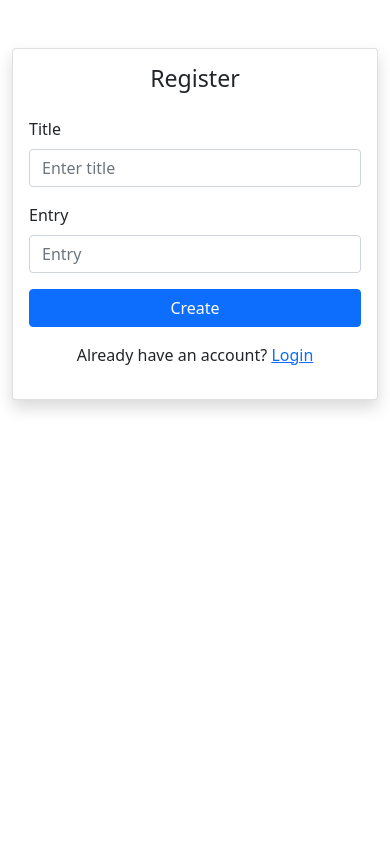
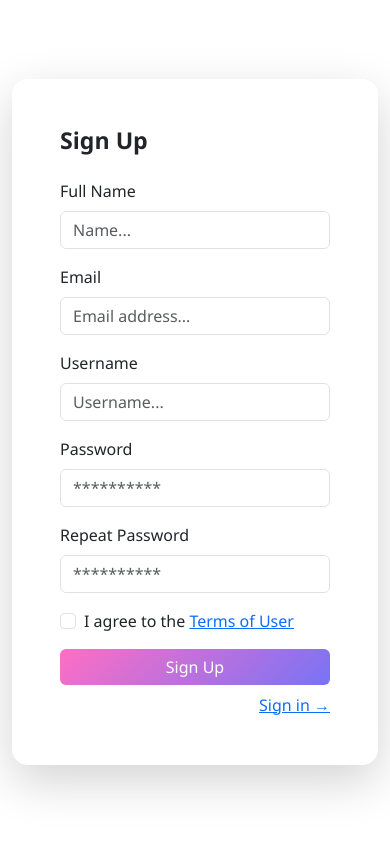
Before and after one commit to ritajaghosh/website_task, a PHP site: page /registration.php in a window 390 px wide. Run offline with PHP 8.4, Linux system fonts and the light colour scheme.

Commit message:
first commit

```diff
--- a/registration.php
+++ b/registration.php
@@ -1,38 +1,117 @@
 <!DOCTYPE html>
 <html lang="en">
 <head>
-    <meta charset="UTF-8">
-    <meta name="viewport" content="width=device-width, initial-scale=1.0">
-    <link href="https://cdn.jsdelivr.net/npm/bootstrap@5.0.2/dist/css/bootstrap.min.css" rel="stylesheet" integrity="sha384-EVSTQN3/azprG1Anm3QDgpJLIm9Nao0Yz1ztcQTwFspd3yD65VohhpuuCOmLASjC" crossorigin="anonymous">
-    <title>Registration</title>
+  <meta charset="UTF-8" />
+  <meta name="viewport" content="width=device-width, initial-scale=1.0"/>
+  <title>Sign Up</title>
+  <link href="https://cdn.jsdelivr.net/npm/bootstrap@5.3.3/dist/css/bootstrap.min.css" rel="stylesheet" />
+  <style>
+    body, html {
+      height: 100%;
+      margin: 0;
+      font-family: 'Segoe UI', sans-serif;
+    }
+
+    .container-fluid {
+      height: 100vh;
+    }
+
+    .bg-image {
+      background: linear-gradient(
+          rgba(220, 0, 140, 0.5),
+          rgba(76, 0, 130, 0.5)
+        ),
+        url('assets/ritaja10');
+      background-size: cover;
+      background-position: center;
+      border-radius: 0 0.5rem 0.5rem 0;
+    }
+
+    .form-container {
+      background-color: #fff;
+      padding: 3rem;
+      height: 100%;
+      display: flex;
+      flex-direction: column;
+      justify-content: center;
+      border-radius: 0.5rem 0 0 0.5rem;
+    }
+
+    .btn-gradient {
+      background: linear-gradient(135deg, #ff6ec4, #7873f5);
+      color: #fff;
+      border: none;
+    }
+
+    .btn-gradient:hover {
+      opacity: 0.9;
+    }
+
+    .form-check-label a {
+      text-decoration: underline;
+    }
+
+    @media (max-width: 768px) {
+      .bg-image {
+        display: none;
+      }
+
+      .form-container {
+        border-radius: 0.5rem;
+      }
+    }
+  </style>
 </head>
 <body>
-    <div class="container">
-        <div class="row justify-content-center mt-5">
-        <div class="col-md-6">
-            <div class="card shadow">
-            <div class="card-body">
-                <h3 class="text-center mb-4">Register</h3>
-                <form>
 
-                <div class="mb-3">
-                    <label for="email" class="form-label">Title</label>
-                    <input type="title" class="form-control" id="email" placeholder="Enter title" required>
-                </div>
-                <div class="mb-3">
-                    <label for="password" class="form-label">Entry</label>
-                    <input type="Entry" class="form-control" id="entry" placeholder="Entry" required>
-                </div>
+  <div class="container-fluid d-flex justify-content-center align-items-center">
+    <div class="row shadow-lg rounded-4 overflow-hidden w-100" style="max-width: 1000px;">
 
-                <div class="d-grid">
-                    <button type="submit" class="btn btn-primary">Create</button>
-                </div>
-                </form>
-                <p class="text-center mt-3">Already have an account? <a href="#">Login</a></p>
-            </div>
-            </div>
-        </div>
-        </div>
+      <!-- Left Side: Background Image -->
+      <div class="col-md-6 bg-image d-none d-md-block"></div>
+
+      <!-- Right Side: Sign Up Form -->
+      <div class="col-md-6 form-container">
+        <h3 class="mb-4 fw-bold">Sign Up</h3>
+        <form>
+          <div class="mb-3">
+            <label class="form-label">Full Name</label>
+            <input type="text" class="form-control" placeholder="Name..." required>
+          </div>
+          <div class="mb-3">
+            <label class="form-label">Email</label>
+            <input type="email" class="form-control" placeholder="Email address..." required>
+          </div>
+          <div class="mb-3">
+            <label class="form-label">Username</label>
+            <input type="text" class="form-control" placeholder="Username..." required>
+          </div>
+          <div class="mb-3">
+            <label class="form-label">Password</label>
+            <input type="password" class="form-control" placeholder="**********" required>
+          </div>
+          <div class="mb-3">
+            <label class="form-label">Repeat Password</label>
+            <input type="password" class="form-control" placeholder="**********" required>
+          </div>
+          <div class="form-check mb-3">
+            <input class="form-check-input" type="checkbox" required>
+            <label class="form-check-label">
+              I agree to the <a href="#">Terms of User</a>
+            </label>
+          </div>
+          <div class="d-grid mb-2">
+            <button type="submit" class="btn btn-gradient">Sign Up</button>
+          </div>
+          <div class="text-end">
+            <a href="#">Sign in →</a>
+          </div>
+        </form>
+      </div>
+
     </div>
+  </div>
+
+  <script src="https://cdn.jsdelivr.net/npm/bootstrap@5.3.3/dist/js/bootstrap.bundle.min.js"></script>
 </body>
 </html>
```
Also changed, not shown: config.php (+16 -11 lines), index.php (+59 -18 lines), style.css (added, +80 -0 lines), assets/img1.jpg (added), assets/ritaja1.jpg (added), assets/ritaja10.jpg (added), image.png (added).
